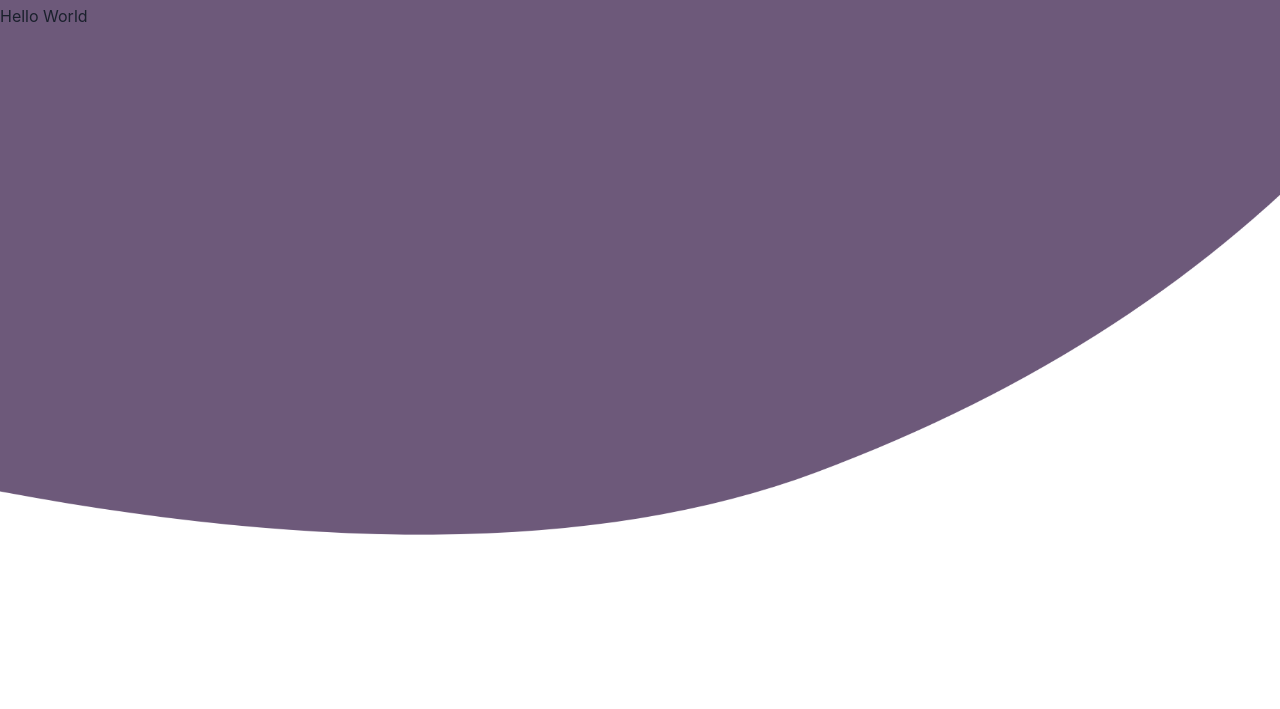
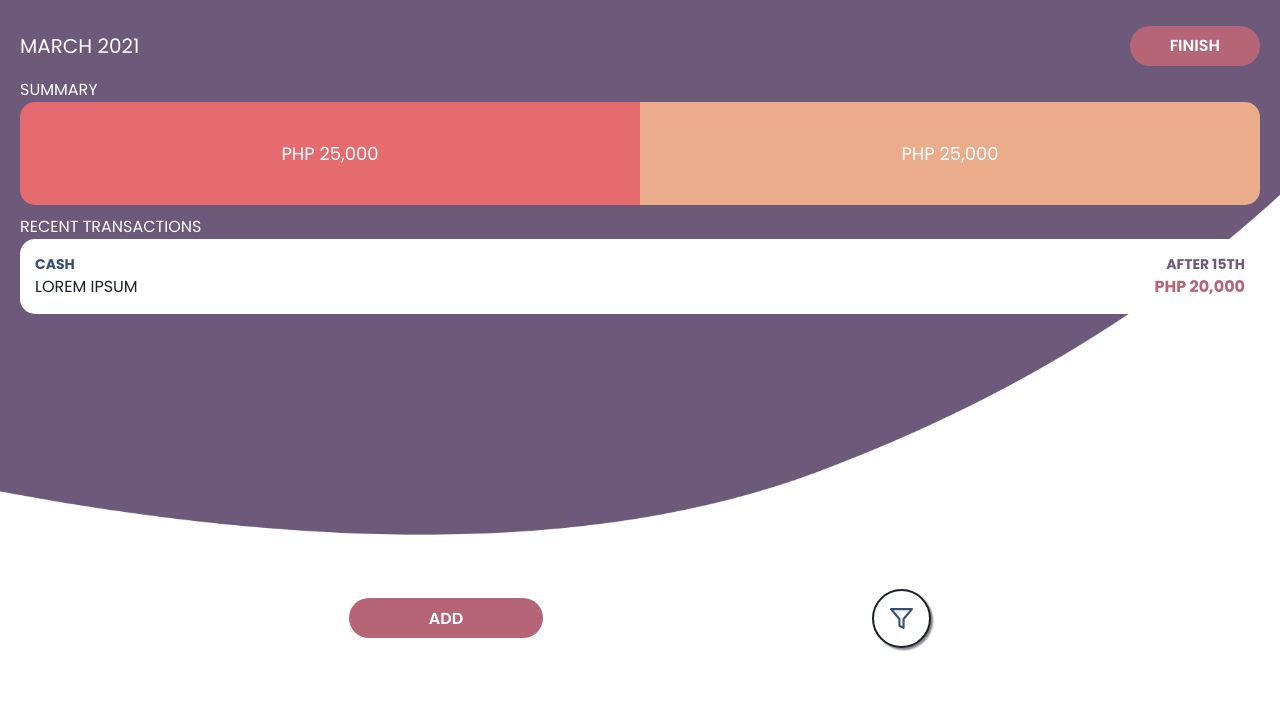
Before and after one commit to franreysaycon/maniko, a Gatsby site: page / in a window 1280 px wide. Shown: the part 91-800 px from the top of the page. Built offline with nearby package versions, Linux system fonts and the light colour scheme; Gatsby itself is replaced by a stand-in of ours.

Commit message:
Initial creation of the homepage

```diff
--- a/gatsby-browser.js
+++ b/gatsby-browser.js
@@ -6,17 +6,24 @@ import 'typeface-poppins';
 
 const theme = extendTheme({
   colors: {
-    fonts: {
-      body: 'Poppins, sans-serif',
-      heading: 'Poppins, sans-serif',
-      mono: 'Poppins, monospace',
-    },
-    fontSizes: {
-
-    },
     violet: {
       100: '#6D597A',
     },
+    red: {
+      100: '#B56576',
+      200: '#E56B6F',
+    },
+    orange: {
+      100: '#EAAC8B',
+    },
+    blue: {
+      100: '#355070',
+    },
+  },
+  fonts: {
+    body: 'Poppins, sans-serif',
+    heading: 'Poppins, sans-serif',
+    mono: 'Poppins, monospace',
   },
 });
 
--- a/src/component/Header.js
+++ b/src/component/Header.jsx
@@ -8,7 +8,6 @@ const Header = () => {
 
   return (
     <Box
-      padding="10px 20px 10px 20px"
       display="flex"
       alignItems="center"
     >
--- a/src/component/MainBackground.jsx
+++ b/src/component/MainBackground.jsx
@@ -8,11 +8,15 @@ const MainBackground = ({ children }) => (
     minHeight="100vh"
     backgroundColor="violet.100"
   >
-    <Header />
+    <Box width="100%" padding="10px 20px 10px 20px">
+      <Header />
+    </Box>
     <Box
       position="absolute"
-      width="100vw"
-      maxHeight="80vh"
+      width="100%"
+      padding="10px 20px 10px 20px"
+      maxHeight="82vh"
+      height="82vh"
       zIndex={1}
       overflowY="scroll"
     >
--- a/src/pages/index.jsx
+++ b/src/pages/index.jsx
@@ -1,7 +1,46 @@
 import React from 'react';
+import {
+  Box, Button, Text, useTheme,
+} from '@chakra-ui/react';
+import { Filter } from 'react-feather';
 
-const Homepage = () => (
-  <div>Hello World</div>
-);
-
+const Homepage = () => {
+  const theme = useTheme();
+  return (
+    <Box height="100%" display="flex" flexDir="column">
+      <Box height="10%" display="flex" justifyContent="space-between" alignItems="center">
+        <Text color="white" fontSize="xl">MARCH 2021</Text>
+        <Button backgroundColor="red.100" paddingLeft="40px" paddingRight="40px" borderRadius="30px" color="white">FINISH</Button>
+      </Box>
+      <Box height="20%" display="flex" flexDir="column" alignItems="stretch">
+        <Text color="white">SUMMARY</Text>
+        <Box display="flex" height="100%" flex="1">
+          <Box flex="1" height="100%" bgColor="red.200" display="flex" alignItems="center" justifyContent="center" borderLeftRadius="15px">
+            <Text color="white" fontSize="lg">PHP 25,000</Text>
+          </Box>
+          <Box flex="1" height="100%" bgColor="orange.100" display="flex" alignItems="center" justifyContent="center" borderRightRadius="15px">
+            <Text color="white" fontSize="lg">PHP 25,000</Text>
+          </Box>
+        </Box>
+      </Box>
+      <Box height="60%" display="flex" overflowY="scroll" pt="10px" flexDir="column">
+        <Text color="white">RECENT TRANSACTIONS</Text>
+        <Box bgColor="white" borderRadius="15px" display="flex" flexDir="column" padding="15px" height="fit-content">
+          <Box display="flex" justifyContent="space-between">
+            <Text fontSize="sm" color="blue.100" fontWeight="bold">CASH</Text>
+            <Text fontSize="sm" color="violet.100" fontWeight="bold">AFTER 15TH</Text>
+          </Box>
+          <Box display="flex" justifyContent="space-between">
+            <Text>LOREM IPSUM</Text>
+            <Text color="red.100" fontWeight="bold">PHP 20,000</Text>
+          </Box>
+        </Box>
+      </Box>
+      <Box height="10%" display="flex" alignItems="center" justifyContent="space-evenly">
+        <Button backgroundColor="red.100" paddingLeft="80px" paddingRight="80px" borderRadius="30px" color="white">ADD</Button>
+        <Box as="button" boxShadow="2px 2px 2px gray" borderColor="blue.100" border="2px solid" borderRadius="50%" backgroundColor="white" p="15px"><Filter color={theme.colors.blue['100']} size={25} /></Box>
+      </Box>
+    </Box>
+  );
+};
 export default Homepage;
```
